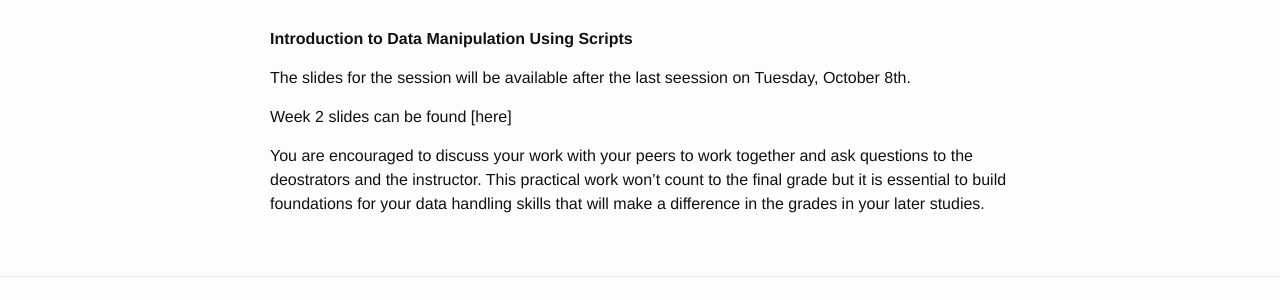
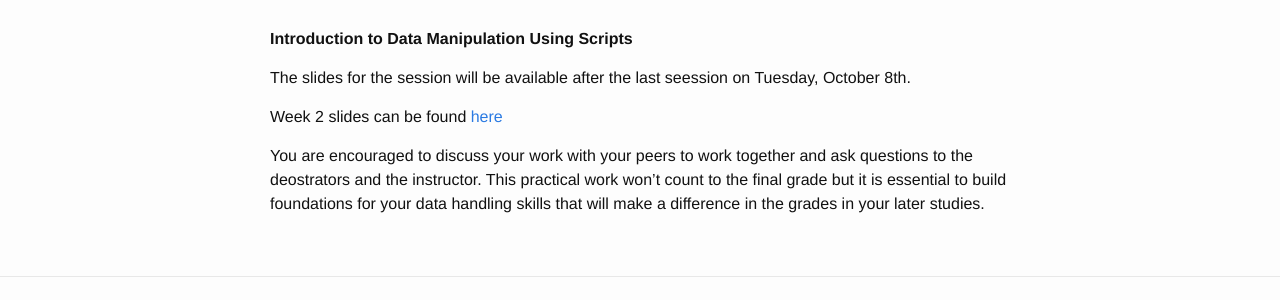
Before and after one commit to sods/R_data_handling, a Jekyll site: the page built from _posts/2019-10-7-week-2-introduction-of-data-manipulation-using-scripts.md, in a window 1280 px wide. Shown: the part 519-819 px from the top of the page. Built offline with Jekyll 4.4.1, drawn with Linux system fonts in a browser that asks for light colours; comment, search, counter and statistics services are not loaded; part of the change alters nothing that is shown.

```diff
--- a/_posts/2019-10-7-week-2-introduction-of-data-manipulation-using-scripts.md
+++ b/_posts/2019-10-7-week-2-introduction-of-data-manipulation-using-scripts.md
@@ -10,6 +10,6 @@ tagline: Introduction to Data Manipulation Using Scripts
 
 The slides for the session will be available after the last seession on Tuesday, October 8th.
 
-Week 2 slides can be found [here]
+Week 2 slides can be found [here](http://opendsi.cc/R_data_handling/assets/Session_Wk2.pdf)
 
 You are encouraged to discuss your work with your peers to work together and ask questions to the deostrators and the instructor. This practical work won't count to the final grade but it is essential to build foundations for your data handling skills that will make a difference in the grades in your later studies.
```
